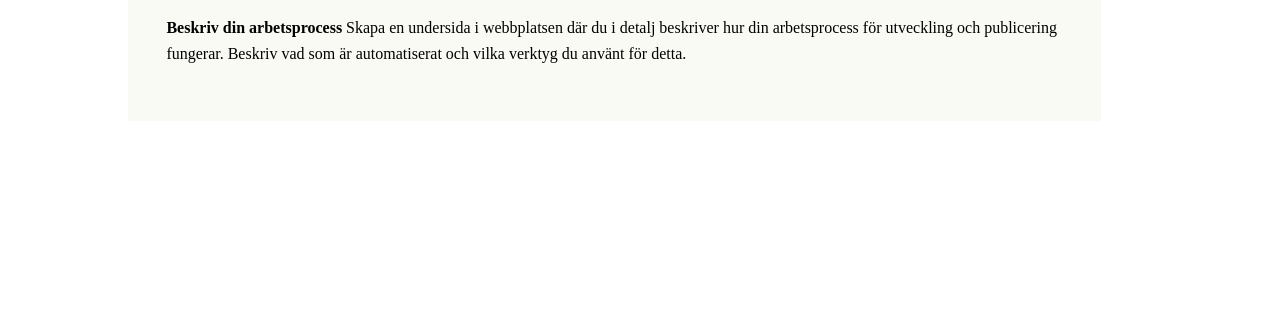
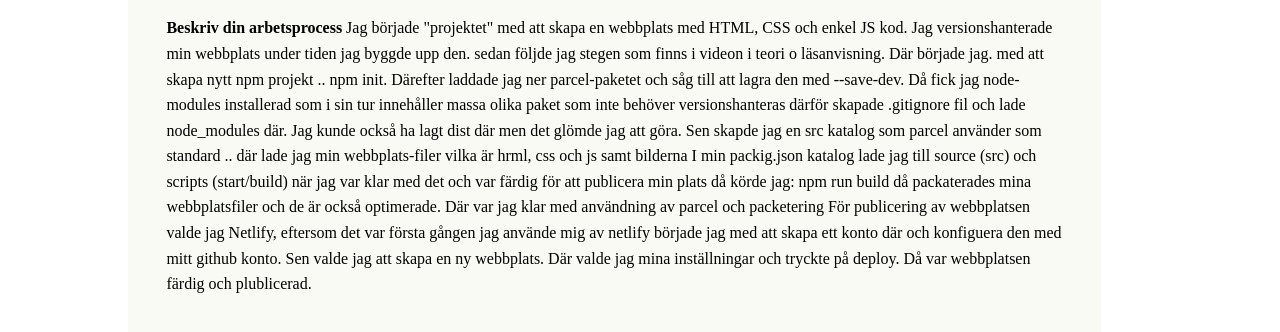
Before and after one commit to FarahUmran/laboration1, a website built with Parcel: page src/detailes.html in a window 1280 px wide. Shown: the part 152-484 px from the top of the page. Built offline with nearby package versions, Linux system fonts and the light colour scheme.

Commit message:
ändrat texten i detailes.html

```diff
--- a/src/detailes.html
+++ b/src/detailes.html
@@ -21,11 +21,22 @@
         <h1>Beskrivning av arbetsprocessen</h1>
         <p>
             <b>Beskriv din arbetsprocess</b>
+            Jag började "projektet" med att skapa en webbplats med HTML, CSS och enkel JS kod. Jag versionshanterade min webbplats under tiden jag byggde upp den.
 
-            Skapa en undersida i webbplatsen där du i detalj beskriver hur din arbetsprocess för utveckling och
-            publicering fungerar.
+            sedan följde jag stegen som finns i videon i teori o läsanvisning. Där började jag. med att skapa nytt npm projekt .. npm init.
+            Därefter laddade jag ner parcel-paketet och såg till att lagra den med --save-dev.
+            Då fick jag node-modules installerad som i sin tur innehåller massa olika paket som inte behöver versionshanteras därför skapade .gitignore fil och lade node_modules där.
+            Jag kunde också ha lagt dist där men det glömde jag att göra.
 
-            Beskriv vad som är automatiserat och vilka verktyg du använt för detta.
+            Sen skapde jag en src katalog som parcel använder som standard .. där lade jag min webbplats-filer vilka är hrml, css och js samt bilderna
+
+            I min packig.json katalog lade jag till source (src) och scripts (start/build)
+            när jag var klar med det och var färdig för att publicera min plats då körde jag: npm run build då packaterades mina webbplatsfiler och de är också optimerade.
+            Där var jag klar med användning av parcel och packetering
+
+
+            För publicering av webbplatsen valde jag Netlify, eftersom det var första gången jag använde mig av netlify började jag med att skapa ett konto där och konfiguera den med mitt github konto. Sen valde jag att skapa en ny webbplats.
+            Där valde jag mina inställningar och tryckte på deploy. Då var webbplatsen färdig och plublicerad.
         </p>
     </main>
 
```
Also changed, not shown: dist/detailes.html.
